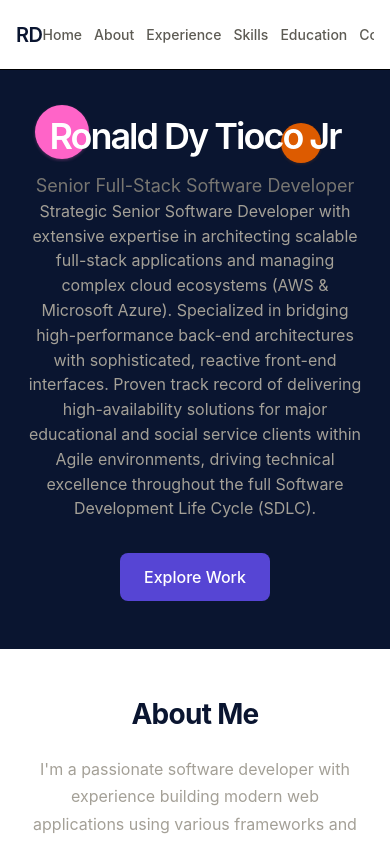
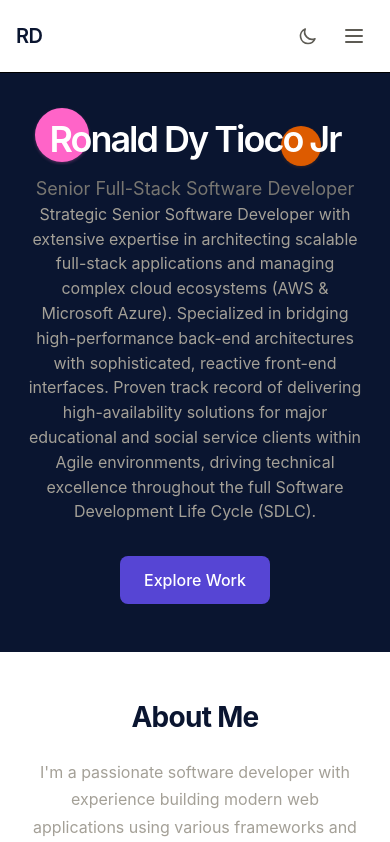
Before and after one commit to rhonstratos/rhonstratos, a React (Vite) app in the folder portfolio/: page / in a window 390 px wide. Shown: the top 842 px of the page. Built offline with nearby package versions, Linux system fonts and the light colour scheme.

Commit message:
fix: nav and dark mode

```diff
--- a/portfolio/index.html
+++ b/portfolio/index.html
@@ -1,6 +1,7 @@
 <!doctype html>
 <html lang="en">
   <head>
+    <script>if(localStorage.theme==='dark'||(!('theme'in localStorage)&&window.matchMedia('(prefers-color-scheme:dark)').matches))document.documentElement.classList.add('dark')</script>
     <meta charset="UTF-8" />
     <link rel="icon" type="image/svg+xml" href="/favicon.svg" />
     <meta name="viewport" content="width=device-width, initial-scale=1.0" />
--- a/portfolio/src/components/Header.tsx
+++ b/portfolio/src/components/Header.tsx
@@ -1,15 +1,54 @@
-import { useEffect, useState } from "react";
+import { useEffect, useState, useRef } from "react";
 
 const links = ["Home", "About", "Experience", "Skills", "Education", "Contact"];
 
+function SunIcon() {
+  return <svg className="w-5 h-5" fill="none" viewBox="0 0 24 24" stroke="currentColor"><path strokeLinecap="round" strokeLinejoin="round" strokeWidth={2} d="M12 3v1m0 16v1m9-9h-1M4 12H3m15.364 6.364l-.707-.707M6.343 6.343l-.707-.707m12.728 0l-.707.707M6.343 17.657l-.707.707M16 12a4 4 0 11-8 0 4 4 0 018 0z" /></svg>;
+}
+
+function MoonIcon() {
+  return <svg className="w-5 h-5" fill="none" viewBox="0 0 24 24" stroke="currentColor"><path strokeLinecap="round" strokeLinejoin="round" strokeWidth={2} d="M20.354 15.354A9 9 0 018.646 3.646 9.003 9.003 0 0012 21a9.003 9.003 0 008.354-5.646z" /></svg>;
+}
+
+function MenuIcon() {
+  return <svg className="w-6 h-6" fill="none" viewBox="0 0 24 24" stroke="currentColor"><path strokeLinecap="round" strokeLinejoin="round" strokeWidth={2} d="M4 6h16M4 12h16M4 18h16" /></svg>;
+}
+
+function CloseIcon() {
+  return <svg className="w-6 h-6" fill="none" viewBox="0 0 24 24" stroke="currentColor"><path strokeLinecap="round" strokeLinejoin="round" strokeWidth={2} d="M6 18L18 6M6 6l12 12" /></svg>;
+}
+
 export default function Header() {
   const [scrolled, setScrolled] = useState(false);
+  const [menuOpen, setMenuOpen] = useState(false);
+  const [dark, setDark] = useState(false);
+  const menuRef = useRef<HTMLDivElement>(null);
 
   useEffect(() => {
     const onScroll = () => setScrolled(window.scrollY > 20);
     window.addEventListener("scroll", onScroll, { passive: true });
     return () => window.removeEventListener("scroll", onScroll);
   }, []);
+
+  useEffect(() => {
+    setDark(document.documentElement.classList.contains("dark"));
+  }, []);
+
+  useEffect(() => {
+    if (!menuOpen) return;
+    const handler = (e: MouseEvent) => {
+      if (menuRef.current && !menuRef.current.contains(e.target as Node)) setMenuOpen(false);
+    };
+    document.addEventListener("mousedown", handler);
+    return () => document.removeEventListener("mousedown", handler);
+  }, [menuOpen]);
+
+  const toggleTheme = () => {
+    const next = !dark;
+    setDark(next);
+    document.documentElement.classList.toggle("dark", next);
+    localStorage.theme = next ? "dark" : "light";
+  };
 
   return (
     <header
@@ -27,7 +66,7 @@ export default function Header() {
       >
         Skip to main content
       </a>
-      <div className="container mx-auto px-4 md:px-xl py-4 flex items-center justify-between">
+      <div className="container mx-auto px-4 md:px-xl py-4 flex items-center justify-between gap-2">
         <h1
           role="img"
           aria-label="Ron Dy Tioco Jr. - portfolio logo and brand name"
@@ -36,7 +75,8 @@ export default function Header() {
           RD
         </h1>
 
-        <nav className="flex gap-3 lg:gap-8 overflow-x-auto hide-scrollbar">
+        {/* Desktop nav */}
+        <nav className="hidden lg:flex gap-8">
           {links.map((link) => (
             <a
               key={link}
@@ -47,7 +87,46 @@ export default function Header() {
             </a>
           ))}
         </nav>
+
+        <div className="flex items-center gap-2">
+          {/* Theme toggle */}
+          <button
+            onClick={toggleTheme}
+            className="p-2 rounded-md text-slate hover:text-brand_navy dark:text-steel dark:hover:text-on-dark transition-colors"
+            aria-label={dark ? "Switch to light mode" : "Switch to dark mode"}
+          >
+            {dark ? <SunIcon /> : <MoonIcon />}
+          </button>
+
+          {/* Hamburger */}
+          <button
+            onClick={() => setMenuOpen(!menuOpen)}
+            className="lg:hidden p-2 rounded-md text-slate hover:text-brand_navy transition-colors"
+            aria-label={menuOpen ? "Close menu" : "Open menu"}
+            aria-expanded={menuOpen}
+          >
+            {menuOpen ? <CloseIcon /> : <MenuIcon />}
+          </button>
+        </div>
       </div>
+
+      {/* Mobile menu */}
+      {menuOpen && (
+        <div ref={menuRef} className="lg:hidden border-t border-hairline bg-canvas animate-fade-in">
+          <nav className="flex flex-col px-4 py-3 gap-1">
+            {links.map((link) => (
+              <a
+                key={link}
+                href={link === "Home" ? "#home" : `#${link.toLowerCase()}`}
+                onClick={() => setMenuOpen(false)}
+                className="text-slate hover:text-brand_navy font-medium text-body-sm font-sans px-3 py-2.5 rounded-md hover:bg-surface transition-colors"
+              >
+                {link}
+              </a>
+            ))}
+          </nav>
+        </div>
+      )}
     </header>
   );
 }
--- a/portfolio/src/main.css
+++ b/portfolio/src/main.css
@@ -1,4 +1,6 @@
 @import "tailwindcss";
+
+@custom-variant dark (&:where(.dark, .dark *));
 
 @theme {
   /* Primary & Brand */
@@ -39,21 +41,21 @@
   --color-card-tint-gray: #f0eeec;
 
   /* Canvas & Surface */
-  --color-canvas: #ffffff;
-  --color-surface: #f6f5f4;
-  --color-surface_soft: #fafaf9;
-  --color-hairline: #e5e3df;
-  --color-hairline-soft: #ede9e4;
-  --color-hairline-strong: #c8c4be;
+  --color-canvas: var(--_canvas);
+  --color-surface: var(--_surface);
+  --color-surface_soft: var(--_surface-soft);
+  --color-hairline: var(--_hairline);
+  --color-hairline-soft: var(--_hairline-soft);
+  --color-hairline-strong: var(--_hairline-strong);
 
   /* Text */
-  --color-ink_deep: #000000;
-  --color-ink: #1a1a1a;
-  --color-charcoal: #37352f;
-  --color-slate: #5d5b54;
-  --color-steel: #787671;
-  --color-stone: #a4a097;
-  --color-muted: #bbb8b1;
+  --color-ink_deep: var(--_ink-deep);
+  --color-ink: var(--_ink);
+  --color-charcoal: var(--_charcoal);
+  --color-slate: var(--_slate);
+  --color-steel: var(--_steel);
+  --color-stone: var(--_stone);
+  --color-muted: var(--_muted);
   --color-on-dark: #ffffff;
   --color-on-dark-muted: #a4a097;
 
@@ -153,6 +155,38 @@
   --shadow-modal: rgba(15, 15, 15, 0.16) 0px 16px 48px -8px;
 }
 
+:root {
+  --_canvas: #ffffff;
+  --_surface: #f6f5f4;
+  --_surface-soft: #fafaf9;
+  --_hairline: #e5e3df;
+  --_hairline-soft: #ede9e4;
+  --_hairline-strong: #c8c4be;
+  --_ink-deep: #000000;
+  --_ink: #1a1a1a;
+  --_charcoal: #37352f;
+  --_slate: #5d5b54;
+  --_steel: #787671;
+  --_stone: #a4a097;
+  --_muted: #bbb8b1;
+}
+
+.dark {
+  --_canvas: #0f0f15;
+  --_surface: #18181f;
+  --_surface-soft: #12121a;
+  --_hairline: #2a2a35;
+  --_hairline-soft: #22222e;
+  --_hairline-strong: #3a3a48;
+  --_ink-deep: #f0f0f0;
+  --_ink: #e0e0e0;
+  --_charcoal: #c8c8c8;
+  --_slate: #a0a0b0;
+  --_steel: #787890;
+  --_stone: #5a5a70;
+  --_muted: #3a3a50;
+}
+
 @keyframes fade-in-up {
   from { opacity: 0; transform: translateY(24px); }
   to { opacity: 1; transform: translateY(0); }
```
Also changed, not shown: portfolio/public/robots.txt (added).
